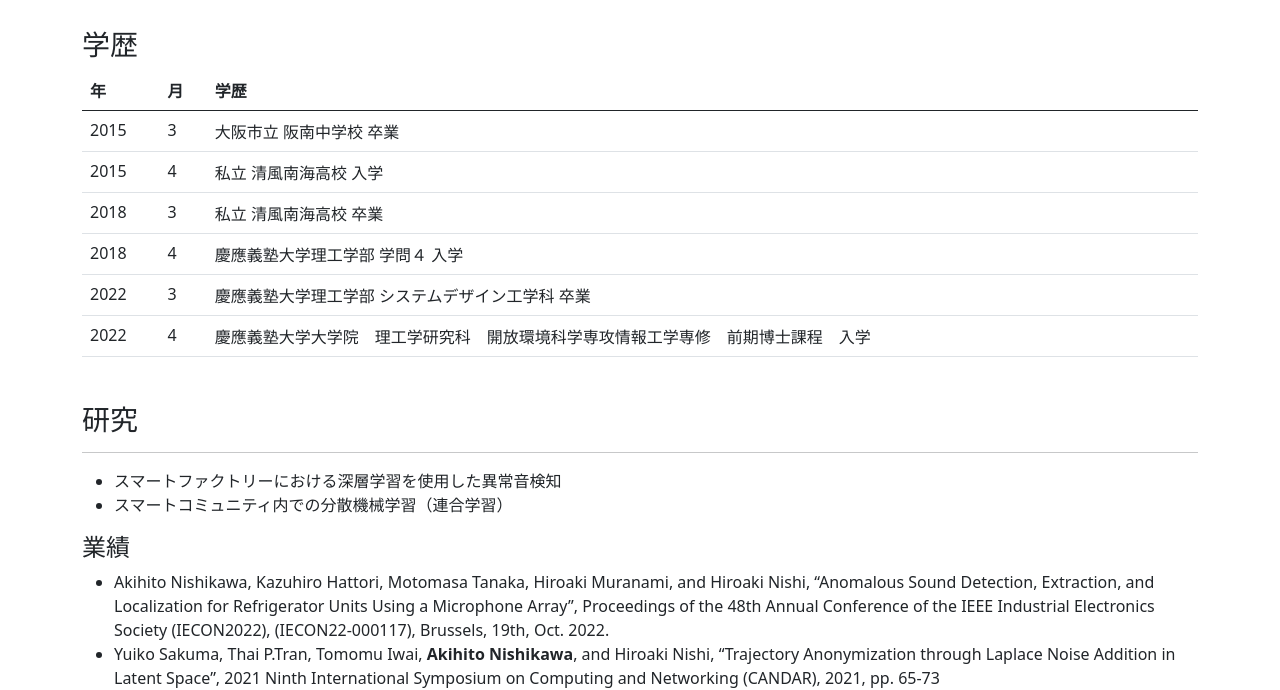
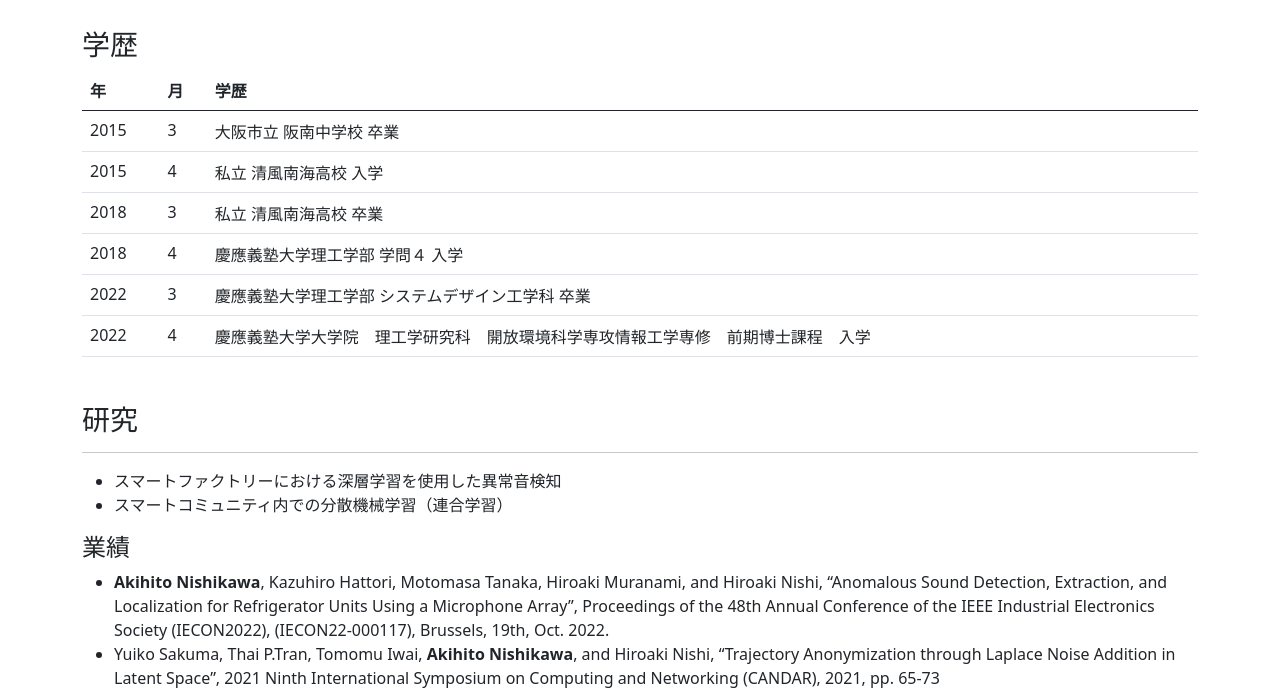
Before and after one commit to aki-nishikawa/about_me, a plain HTML site: page index.html in a window 1280 px wide. Shown: the part 112-802 px from the top of the page. Drawn offline with nearby package versions, Linux system fonts and the light colour scheme.

Commit message:
empahsize my name

```diff
--- a/index.html
+++ b/index.html
@@ -79,7 +79,7 @@
 	<h4>業績</h4>
 		<ul>
 		<li>
-			Akihito Nishikawa, Kazuhiro Hattori, Motomasa Tanaka, Hiroaki Muranami, and Hiroaki Nishi,
+			<b>Akihito Nishikawa</b>, Kazuhiro Hattori, Motomasa Tanaka, Hiroaki Muranami, and Hiroaki Nishi,
 			“Anomalous Sound Detection, Extraction, and Localization for Refrigerator Units Using a Microphone Array”,
 			Proceedings of the 48th Annual Conference of the IEEE Industrial Electronics Society (IECON2022),
 			(IECON22-000117), Brussels, 19th, Oct. 2022.
```
